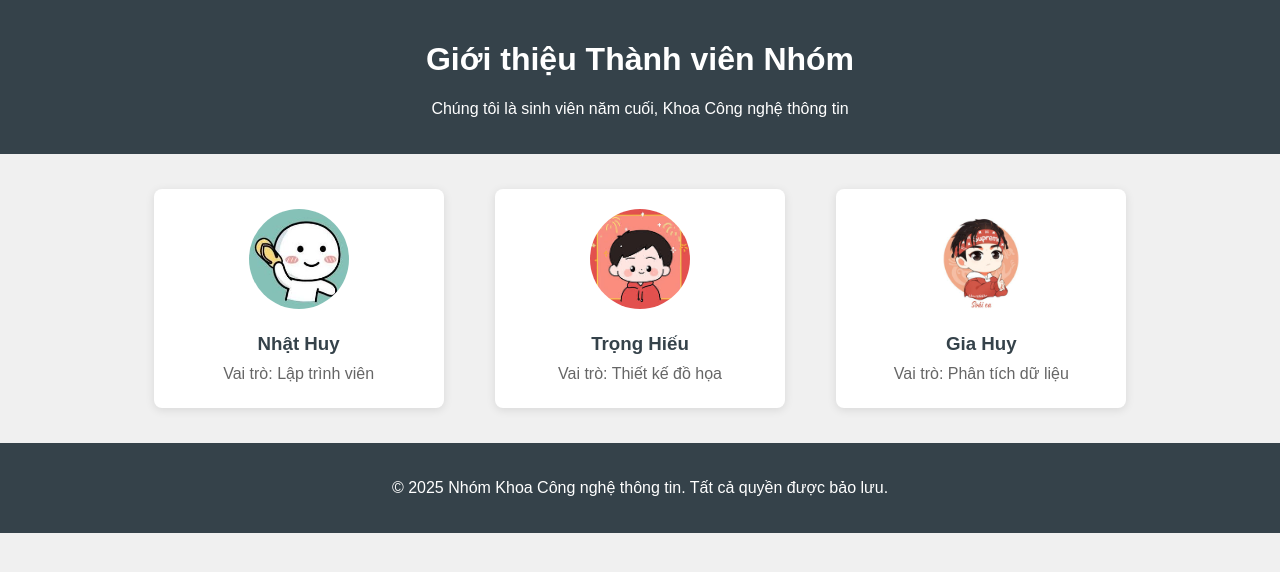
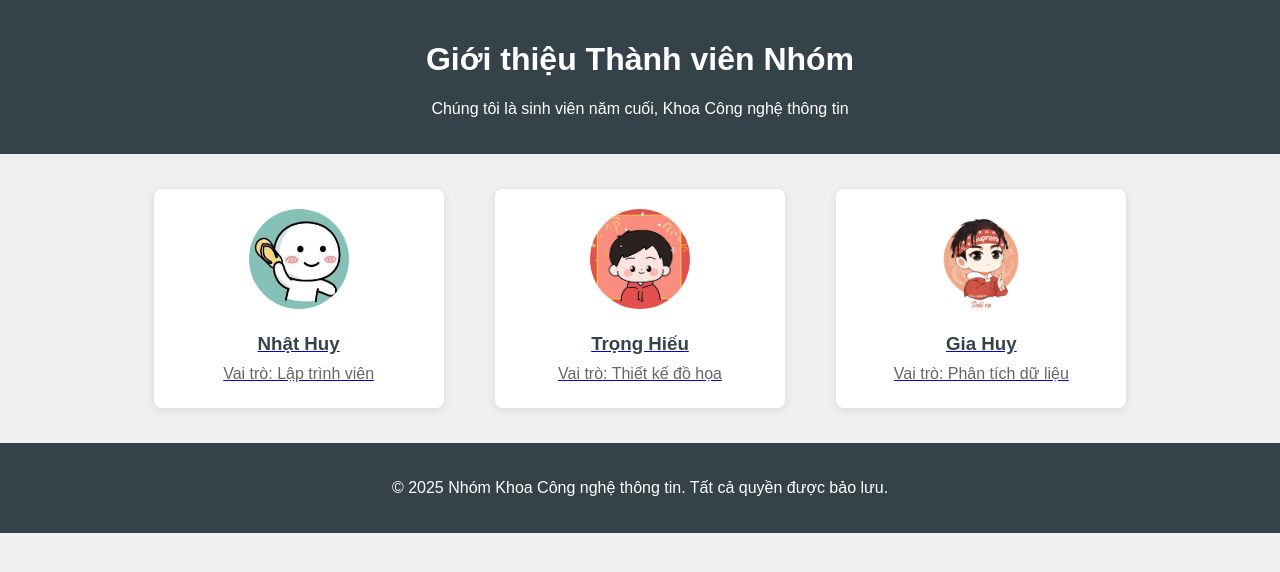
Before and after one commit to nhathuy3008/3H.github.io, a plain HTML site: page index.html in a window 1280 px wide. Drawn offline with Linux system fonts and the light colour scheme.

Commit message:
Sua index

```diff
--- a/index.html
+++ b/index.html
@@ -73,24 +73,25 @@
 </header>
 
 <div class="container">
-    <div class="member">
+    <a href="https://nhathuy3008.github.io/3H.github.io/students/student1.html" class="member">
         <img src="assets/images/1.jpg" alt="Nhật Huy">
         <h3>Nhật Huy</h3>
         <p>Vai trò: Lập trình viên</p>
-    </div>
+    </a>
 
-    <div class="member">
+    <a href="https://nhathuy3008.github.io/3H.github.io/students/hieu.html" class="member">
         <img src="assets/images/2.jpg" alt="Trọng Hiếu">
         <h3>Trọng Hiếu</h3>
         <p>Vai trò: Thiết kế đồ họa</p>
-    </div>
+    </a>
 
-    <div class="member">
+    <a href="https://nhathuy3008.github.io/3H.github.io/students/GiaHuy.html" class="member">
         <img src="assets/images/3.jpg" alt="Gia Huy">
         <h3>Gia Huy</h3>
         <p>Vai trò: Phân tích dữ liệu</p>
-    </div>
+    </a>
 </div>
+
 
 <footer>
     <p>&copy; 2025 Nhóm Khoa Công nghệ thông tin. Tất cả quyền được bảo lưu.</p>
```
